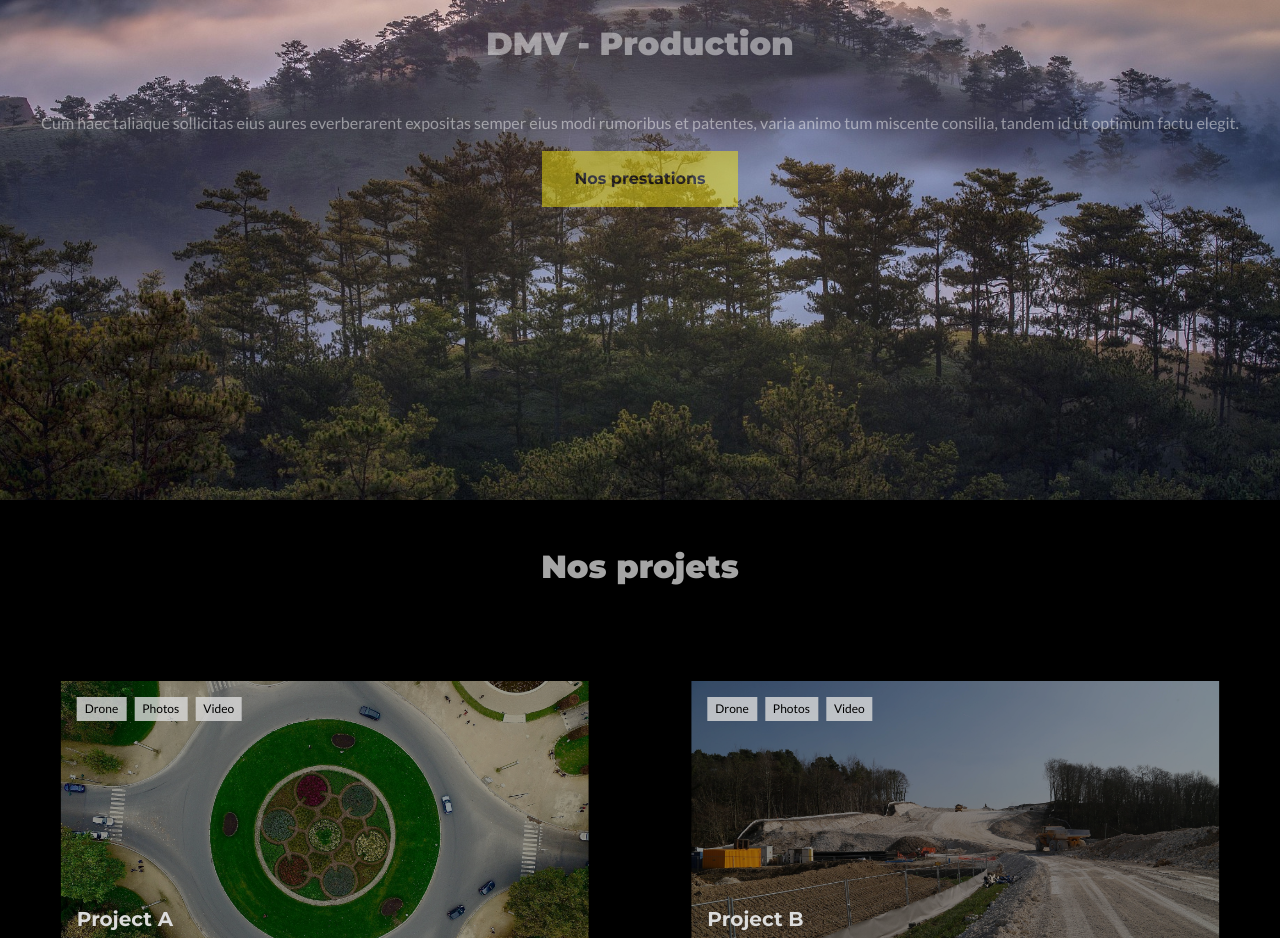
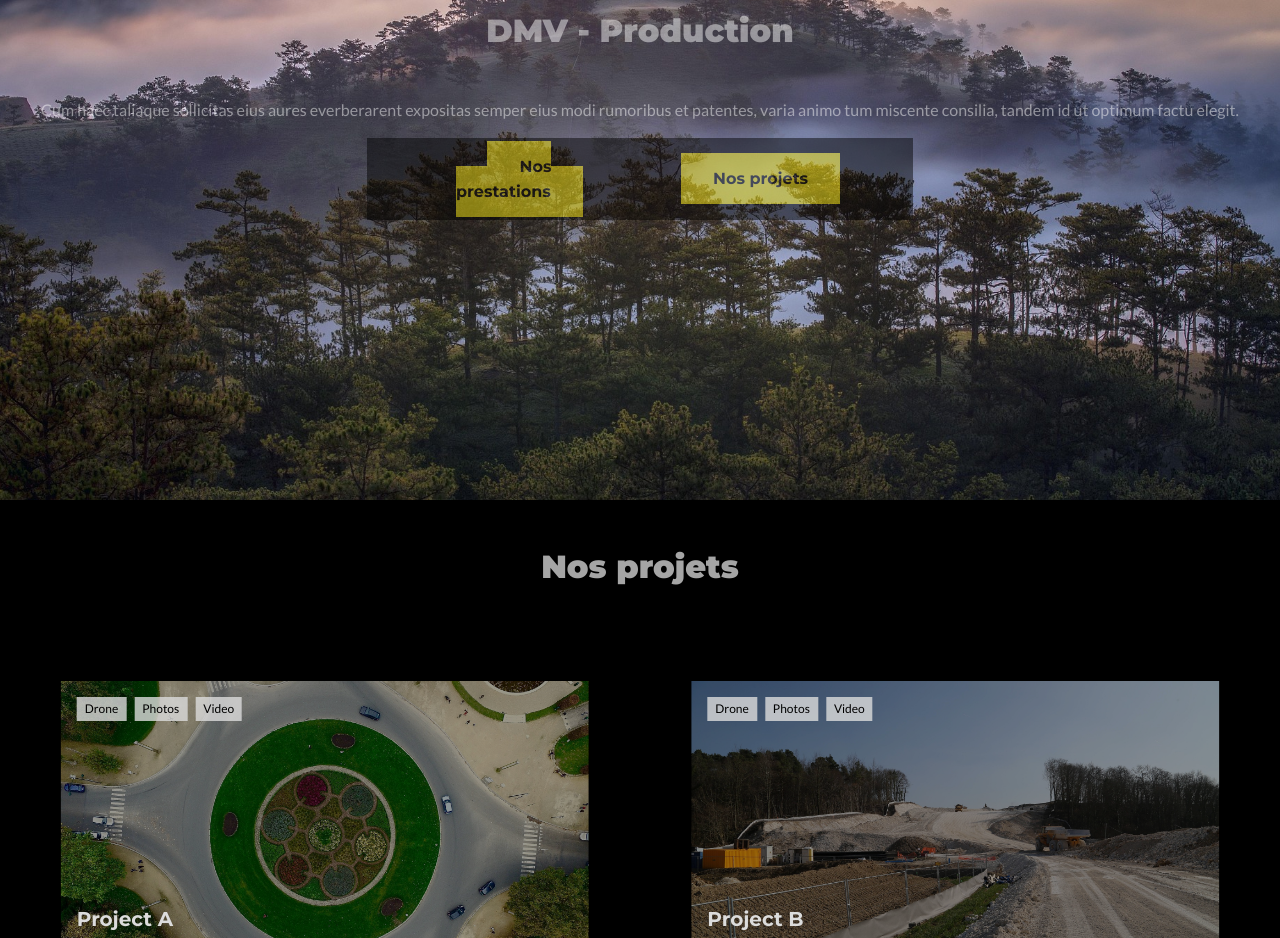
Before and after one commit to Guillaume811/site_dmv, a React (Create React App) app in the folder dmv/: page / in a window 1280 px wide. Shown: the part 1100-2038 px from the top of the page. Built offline with nearby package versions, Linux system fonts and the light colour scheme.

Commit message:
feat: ajout de nouveaux boutons dans la section d'accueil et amélioration de la mise en page

```diff
--- a/dmv/src/pages/Home/Home.tsx
+++ b/dmv/src/pages/Home/Home.tsx
@@ -10,6 +10,7 @@ import RowDiv from '../../components/div/RowDiv/RowDiv';
 import PrestationGrid from '../../components/grid/PrestationGrid/PrestationGrid';
 import stylesBasicSection from "../../components/sections/BasicSection/BasicSection.module.scss";
 import stylesTitlesSection from "../../components/sections/TitleSection/TitleSection.module.scss";
+import stylesRowDiv from "../../components/div/RowDiv/RowDiv.module.scss";
 import backgroundImage from "../../assets/pictures/background/intro.jpg";
 import Fleche from '../../assets/pictures/fleche-vers-le-bas-jaune.png';
 import Montage from '../../assets/pictures/background/parallax-accueil.jpg';
@@ -179,7 +180,11 @@ const Home: React.FC = () => {
                         Cum haec taliaque sollicitas eius aures everberarent expositas semper eius modi rumoribus et patentes,
                         varia animo tum miscente consilia, tandem id ut optimum factu elegit.
                     </p>
-                    <Button text='Nos prestations' to={prestationLink?.to} />
+                    <RowDiv
+                        leftContent={<Button text='Nos prestations' to={prestationLink?.to} />}
+                        rightContent={<Button text='Nos projets' to={projetLink?.to} />}
+                        classNameRowDiv={stylesRowDiv.rowDivButtons}
+                    />
                 </TitleSection>
             </ParallaxFixSection>
 
@@ -224,6 +229,9 @@ const Home: React.FC = () => {
                 <RowDiv
                     leftContent={<ContactForm />}
                     rightContent={<img src={Drone} alt="Drone" />}
+                    classNameRowDiv={stylesRowDiv.rowDivForm}
+                    classNameRowDivLeft={stylesRowDiv.rowDivForm__left}
+                    classNameRowDivRight={stylesRowDiv.rowDivForm__right}
                 />
 
             </TitleSection>
```
